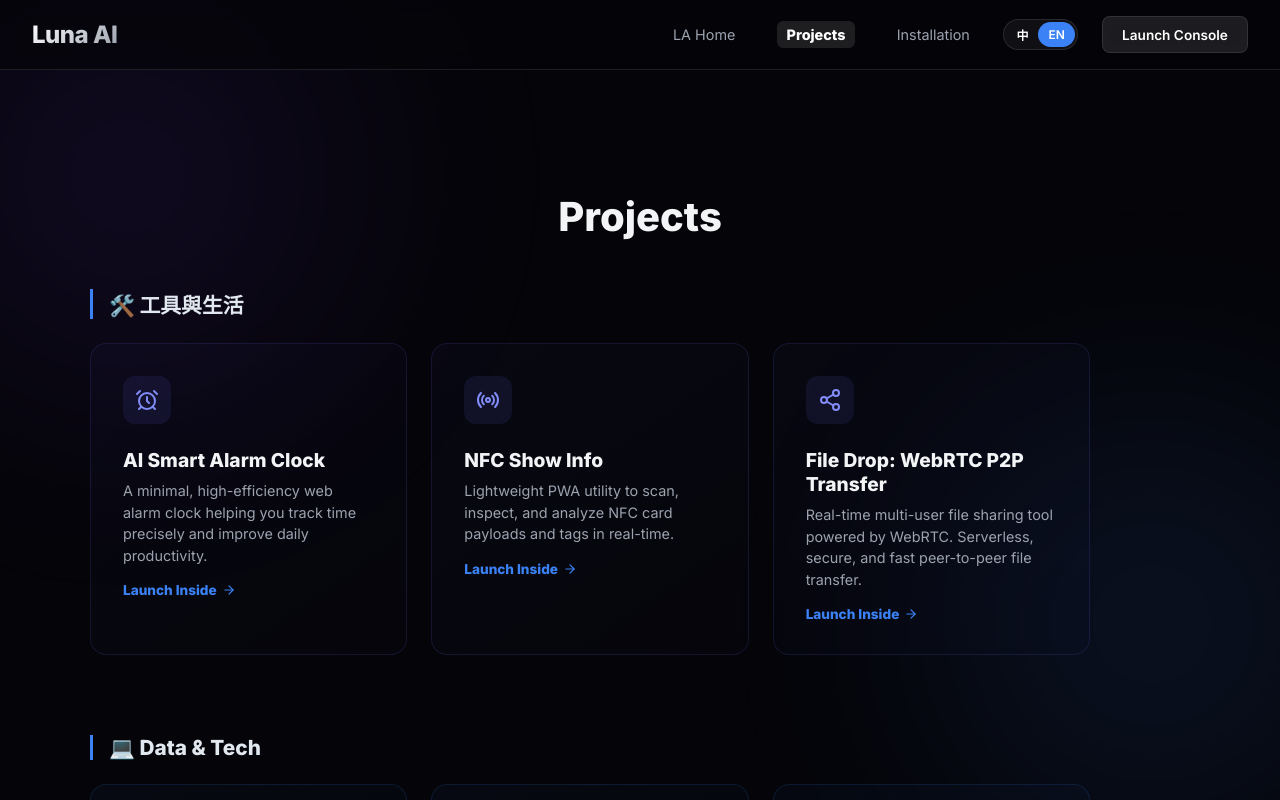
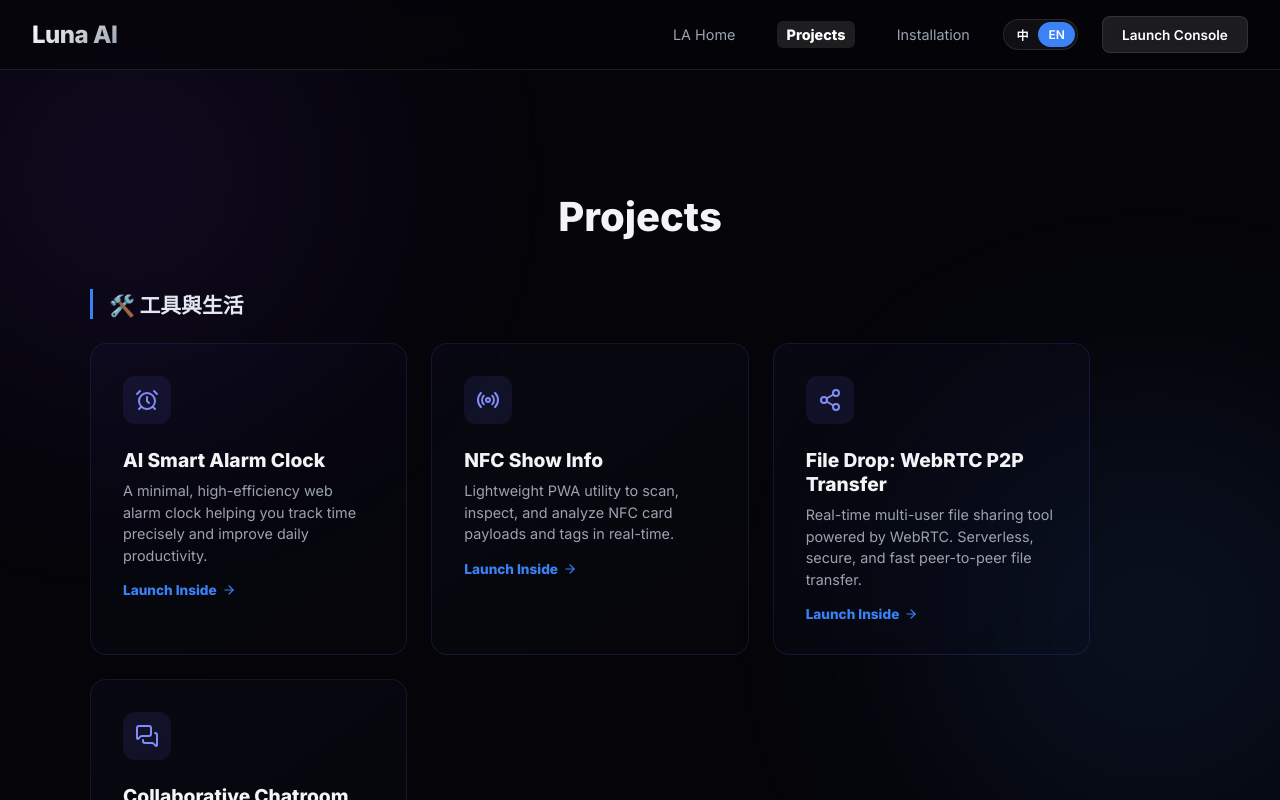
Before and after one commit to toydogcat/luna-ai, a React (Vite) app: page / in a window 1280 px wide. Both pictures are taken after a click on the element "Projects". Shown: the top 800 px of the page. Built offline with nearby package versions, Linux system fonts and the light colour scheme.

Commit message:
add collab-chatroom

```diff
--- a/src/App.jsx
+++ b/src/App.jsx
@@ -1,6 +1,6 @@
 import React, { useState, useEffect } from 'react';
 import { motion, AnimatePresence } from 'framer-motion';
-import { Sparkles, ArrowRight, Zap, Globe, Brain, Users, MousePointerClick, Newspaper, Home, Languages, Heart, Code, Database, Eye, BookOpen, Scroll, Crown, Bomb, Grid3X3, Grid, Lock, Terminal, CheckCircle2, Smartphone, Shield, Library, Clapperboard, Fingerprint, ScanQrCode, Target, MapPin, Braces, BarChart2, Swords, Car, Siren, MessageSquare, Gavel, CloudLightning, Trees, Activity, ChevronUp, AlarmClock, Hourglass, Radio, Layout, History, ChevronDown, Compass, Presentation, Stars, Layers, Moon, Spade, Dice5, HeartPulse, Share2, Megaphone } from 'lucide-react';
+import { Sparkles, ArrowRight, Zap, Globe, Brain, Users, MousePointerClick, Newspaper, Home, Languages, Heart, Code, Database, Eye, BookOpen, Scroll, Crown, Bomb, Grid3X3, Grid, Lock, Terminal, CheckCircle2, Smartphone, Shield, Library, Clapperboard, Fingerprint, ScanQrCode, Target, MapPin, Braces, BarChart2, Swords, Car, Siren, MessageSquare, Gavel, CloudLightning, Trees, Activity, ChevronUp, AlarmClock, Hourglass, MessagesSquare, Radio, Layout, History, ChevronDown, Compass, Presentation, Stars, Layers, Moon, Spade, Dice5, HeartPulse, Share2, Megaphone } from 'lucide-react';
 import { useTranslation } from 'react-i18next';
 import { trackEvent } from './firebase';
 
@@ -106,6 +106,12 @@ const PROJECT_CATEGORIES = [
         translationKey: 'projects.fileDrop',
         url: 'https://toydogcat.github.io/file-drop-webrtc/',
         icon: <Share2 size={24} />
+      },
+      {
+        id: 'collab-chatroom',
+        translationKey: 'projects.collabChatroom',
+        url: 'https://toydogcat.github.io/collaborative-chatroom/',
+        icon: <MessagesSquare size={24} />
       }
     ]
   },
--- a/src/i18n.js
+++ b/src/i18n.js
@@ -17,7 +17,10 @@ const resources = {
         games: '🎮 Gaming Arcade',
         multiplayer: '👥 Multiplayer Games',
         simulation: '🚥 Simulations',
-        leisure: '🎭 Leisure Zone'
+        leisure: '🎭 Leisure Zone',
+        tools: '🛠️ 工具與生活',
+        aistudio: '☁️ AI Studio 雲端應用',
+        localExperimental: '⚠️ 本地模型實驗區 (效能受限)'
       },
       hero: {
         badge: 'The Future Unified Ecosystem',
@@ -210,6 +213,14 @@ const resources = {
           title: '3D Cosmos Simulator',
           desc: 'An immersive 3D space odyssey. Explore the vastness of the cosmos and stellar formations in real-time.'
         },
+        simHourglass: {
+          title: 'Simulation Hourglass',
+          desc: 'A mesmerizing physics-based hourglass simulation, exploring granular flow and time visualization.'
+        },
+        simFireworks: {
+          title: 'Simulation Fireworks',
+          desc: 'Visually stunning digital firework simulator showcasing vibrant colors and physics-driven particle collisions.'
+        },
         cognitiveAssessment: {
           title: 'AI Cognitive Assessment',
           desc: 'Interactive cognitive screening tool featuring MMSE, MoCA, CDT, and CASI tests with Gemini-synthesized clinical reports.'
@@ -233,6 +244,10 @@ const resources = {
         fileDrop: {
           title: 'File Drop: WebRTC P2P Transfer',
           desc: 'Real-time multi-user file sharing tool powered by WebRTC. Serverless, secure, and fast peer-to-peer file transfer.'
+        },
+        collabChatroom: {
+          title: 'Collaborative Chatroom',
+          desc: 'Real-time multi-user chat space for seamless group communication and instant interaction.'
         },
         publicAnnouncement: {
           title: 'Public Announcements',
@@ -600,6 +615,10 @@ const resources = {
           title: '多人檔案快傳',
           desc: '基於 WebRTC 的即時多人檔案分享工具。免伺服器儲存，安全快速的點對點傳輸。'
         },
+        collabChatroom: {
+          title: '多人連線聊天室',
+          desc: '即時多人在線協作聊天空間，支援流暢的群組溝通與即時訊息互動。'
+        },
         publicAnnouncement: {
           title: '公告項目',
           desc: '整合即時公告與重要資訊的通知中心，隨時掌握最新發布動態。'
@@ -719,7 +738,7 @@ const resources = {
         q3: '本地模型與雲端模型有什麼區別？',
         a3: '本地模型在您的設備上運行，具備極高隱私；雲端模型（如 Gemini）則具備更強的邏輯推演能力。',
         q4: 'Luna Hub 適合企業整合使用嗎？',
-        a4: '是的。模組化架構專為 B2B 智能聚合與集中式服務管理場景而設計。'
+        a4: '是的。模組化架構專為 B2B 智能聚合與集中式服務 management 場景而設計。'
       },
       footer: '© {{year}} Luna AI 儀表板。所有專案均透過 Firebase 引擎追蹤。'
     }
@@ -738,5 +757,3 @@ i18n
   });
 
 export default i18n;
-i18n;
-i18n;
```
